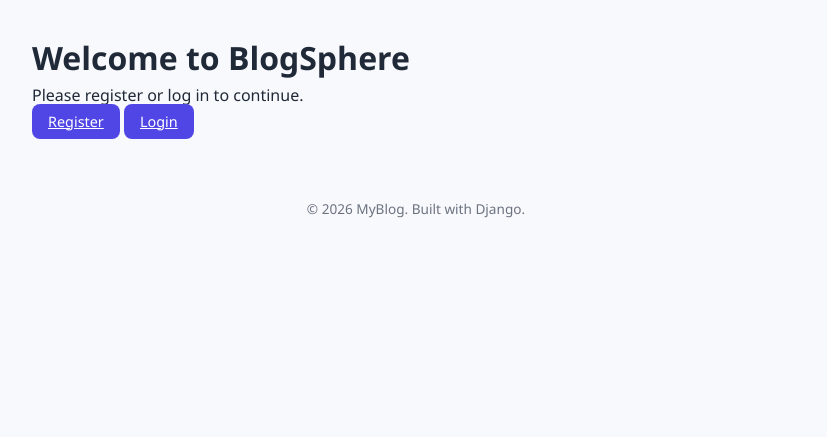
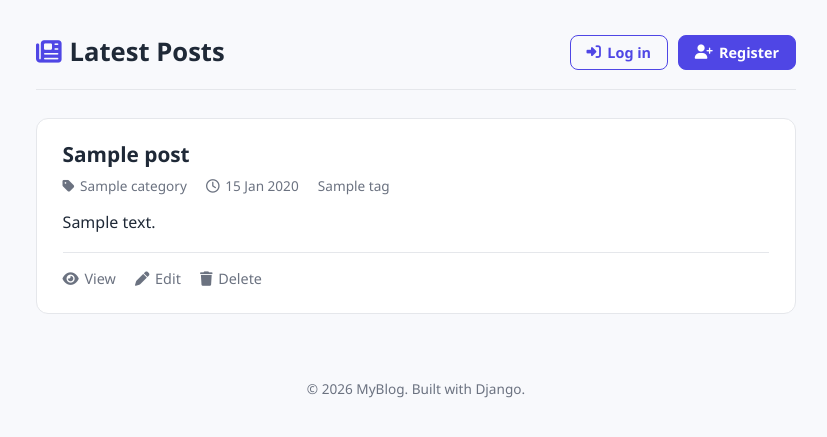
Before and after one commit to Deep-py23/Blog-App, a Django app: template templates/blog/home.html in a window 1280 px wide. Shown: the top 437 px of the page, without its empty margins (224-1051 px from the left). Run offline with Django 5.2, Linux system fonts and the light colour scheme; the template is opened without the code that fills it: values that come from a table or form of the project are taken from there, others are empty; tables that the repository leaves empty hold one stand-in row (values such as "Sample post").

Commit message:
Add CRUD functionality

```diff
--- a/blog/urls.py
+++ b/blog/urls.py
@@ -1,10 +1,15 @@
 from django.urls import path
-# from . import views
+from . import views
 from django.conf import settings
 from django.conf.urls.static import static
 
 urlpatterns = [
-    path('', ),
+    path('', views.home, name='home'),
+    path('view_post/<int:pk>/', views.view_post, name='view_post'),
+    path('add_post/', views.add_post, name='add_post'),
+    path('update_post/<int:pk>/', views.update_post, name='update_post'),
+    path('delete_post/<int:pk>/', views.delete_post, name='delete_post'),
 ]
+
 if settings.DEBUG:
     urlpatterns += static(settings.MEDIA_URL, document_root=settings.MEDIA_ROOT)
--- a/config/urls.py
+++ b/config/urls.py
@@ -20,6 +20,6 @@ from django.urls import path, include
 urlpatterns = [
     path('admin/', admin.site.urls),
     path('accounts/', include('accounts.urls')),
-    # path('', include('blog.urls')),
+    path('', include('blog.urls')),
 
 ]
--- a/templates/blog/home.html
+++ b/templates/blog/home.html
@@ -1,19 +1,214 @@
 {% extends 'base.html' %}
+{% block title %}Home | MyBlog{% endblock %}
 
 {% block content %}
-<div class="container mt-5 text-center">
-  <h1>Welcome to BlogSphere</h1>
 
-  {% if user.is_authenticated %}
-    <p>Hello, {{ user.username }}!</p>
-    <a href="{% url 'logout' %}" class="btn btn-outline-secondary">Logout</a>
+<style>
+    .home-wrap {
+        max-width: 760px;
+        margin: 0 auto;
+    }
 
-  {% else %}
-    <p>Please register or log in to continue.</p>
-    <a href="{% url 'register' %}" class="btn btn-primary">Register</a>
-    <a href="{% url 'login' %}" class="btn btn-outline-secondary">Login</a>
+    /* top bar: heading + auth links */
+    .home-head {
+        display: flex;
+        align-items: center;
+        justify-content: space-between;
+        flex-wrap: wrap;
+        gap: 1rem;
+        padding-bottom: 1rem;
+        margin-bottom: 1.75rem;
+        border-bottom: 1px solid var(--border, #e5e7eb);
+    }
 
+    .home-head h1 {
+        font-size: 1.6rem;
+        margin: 0;
+    }
 
-  {% endif %}
+    .home-head h1 i {
+        margin-right: 0.5rem;
+        color: var(--primary, #2563eb);
+    }
+
+    .auth-links {
+        display: flex;
+        align-items: center;
+        gap: 0.6rem;
+        flex-wrap: wrap;
+    }
+
+    .auth-links .greeting {
+        color: var(--muted, #6b7280);
+        font-size: 0.9rem;
+        margin-right: 0.3rem;
+    }
+
+    /* custom buttons (named "hb" so Bootstrap's .btn doesn't override them) */
+    .hb {
+        display: inline-flex;
+        align-items: center;
+        gap: 0.4rem;
+        padding: 0.5rem 1rem;
+        border-radius: 8px;
+        font-size: 0.9rem;
+        font-weight: 600;
+        text-decoration: none;
+        cursor: pointer;
+        border: 1px solid var(--primary, #2563eb);
+        font-family: inherit;
+        line-height: 1.2;
+    }
+
+    .hb-solid {
+        background: var(--primary, #2563eb);
+        color: #fff;
+    }
+
+    .hb-solid:hover { opacity: 0.9; color: #fff; }
+
+    .hb-outline {
+        background: transparent;
+        color: var(--primary, #2563eb);
+    }
+
+    .hb-outline:hover { background: rgba(37, 99, 235, 0.08); }
+
+    .hb:focus-visible,
+    .post-actions a:focus-visible {
+        outline: 2px solid var(--primary, #2563eb);
+        outline-offset: 2px;
+    }
+
+    /* posts */
+    .post-card {
+        background: var(--card-bg, #fff);
+        border: 1px solid var(--border, #e5e7eb);
+        border-radius: 12px;
+        padding: 1.4rem 1.6rem;
+        margin-bottom: 1.25rem;
+    }
+
+    .post-card h2 {
+        font-size: 1.3rem;
+        margin: 0 0 0.4rem;
+        line-height: 1.3;
+    }
+
+    .post-card h2 a {
+        color: inherit;
+        text-decoration: none;
+    }
+
+    .post-card h2 a:hover { color: var(--primary, #2563eb); }
+
+    .post-meta {
+        display: flex;
+        flex-wrap: wrap;
+        gap: 0.4rem 1.2rem;
+        font-size: 0.85rem;
+        color: var(--muted, #6b7280);
+        margin-bottom: 0.8rem;
+    }
+
+    .post-meta i { margin-right: 0.35rem; }
+
+    .post-content {
+        color: var(--text, #1f2937);
+        line-height: 1.65;
+        margin: 0 0 1rem;
+    }
+
+    .post-actions {
+        display: flex;
+        gap: 1.2rem;
+        padding-top: 0.9rem;
+        border-top: 1px solid var(--border, #e5e7eb);
+    }
+
+    .post-actions a {
+        text-decoration: none;
+        font-size: 0.9rem;
+        color: var(--muted, #6b7280);
+    }
+
+    .post-actions a:hover { color: var(--primary, #2563eb); }
+    .post-actions a.danger:hover { color: #dc2626; }
+    .post-actions i { margin-right: 0.35rem; }
+
+    .empty-state {
+        text-align: center;
+        color: var(--muted, #6b7280);
+        padding: 3rem 1rem;
+        border: 1px dashed var(--border, #e5e7eb);
+        border-radius: 12px;
+    }
+
+    .empty-state i {
+        font-size: 2rem;
+        margin-bottom: 0.6rem;
+        display: block;
+    }
+
+    @media (max-width: 520px) {
+        .post-card { padding: 1.1rem; }
+    }
+</style>
+
+<div class="home-wrap">
+
+    <div class="home-head">
+        <h1><i class="fa-solid fa-newspaper"></i>Latest Posts</h1>
+
+        <div class="auth-links">
+            {% if user.is_authenticated %}
+                <span class="greeting">Hi, {{ user.username }}</span>
+                <a href="{% url 'add_post' %}" class="hb hb-solid">
+                    <i class="fa-solid fa-plus"></i>New post
+                </a>
+                <form method="post" action="{% url 'logout' %}" style="display:inline; margin:0;">
+                    {% csrf_token %}
+                    <button type="submit" class="hb hb-outline">
+                        <i class="fa-solid fa-right-from-bracket"></i>Log out
+                    </button>
+                </form>
+            {% else %}
+                <a href="{% url 'login' %}" class="hb hb-outline">
+                    <i class="fa-solid fa-right-to-bracket"></i>Log in
+                </a>
+                <a href="{% url 'register' %}" class="hb hb-solid">
+                    <i class="fa-solid fa-user-plus"></i>Register
+                </a>
+            {% endif %}
+        </div>
+    </div>
+
+    {% for post in posts %}
+    <article class="post-card">
+        <h2><a href="{% url 'view_post' pk=post.pk %}">{{ post.title }}</a></h2>
+        <div class="post-meta">
+            {% if post.category %}
+            <span><i class="fa-solid fa-tag"></i>{{ post.category }}</span>
+            {% endif %}
+            <span><i class="fa-regular fa-clock"></i>{{ post.created_at|date:"d M Y" }}</span>
+            {% for tag in post.tags.all %}
+            <span class="badge bg-secondary">{{ tag.name }}</span>
+            {% endfor %}
+        </div>
+        <p class="post-content">{{ post.content|truncatewords:25 }}</p>
+        <div class="post-actions">
+            <a href="{% url 'view_post' pk=post.pk %}"><i class="fa-solid fa-eye"></i>View</a>
+            <a href="{% url 'update_post' pk=post.pk %}"><i class="fa-solid fa-pen"></i>Edit</a>
+            <a href="{% url 'delete_post' pk=post.pk %}" class="danger"><i class="fa-solid fa-trash"></i>Delete</a>
+        </div>
+    </article>
+    {% empty %}
+    <div class="empty-state">
+        <i class="fa-regular fa-folder-open"></i>
+        <p>No posts yet.{% if user.is_authenticated %} Write your first one!{% else %} Log in to write the first one.{% endif %}</p>
+    </div>
+    {% endfor %}
+
 </div>
+
 {% endblock %}
```
Also changed, not shown: blog/forms.py (added, +9 -0 lines), blog/views.py (+45 -2 lines), templates/blog/add_update.html (+109 -0 lines), templates/blog/post_delete.html (+87 -0 lines), templates/blog/post_detail.html (+86 -0 lines).
